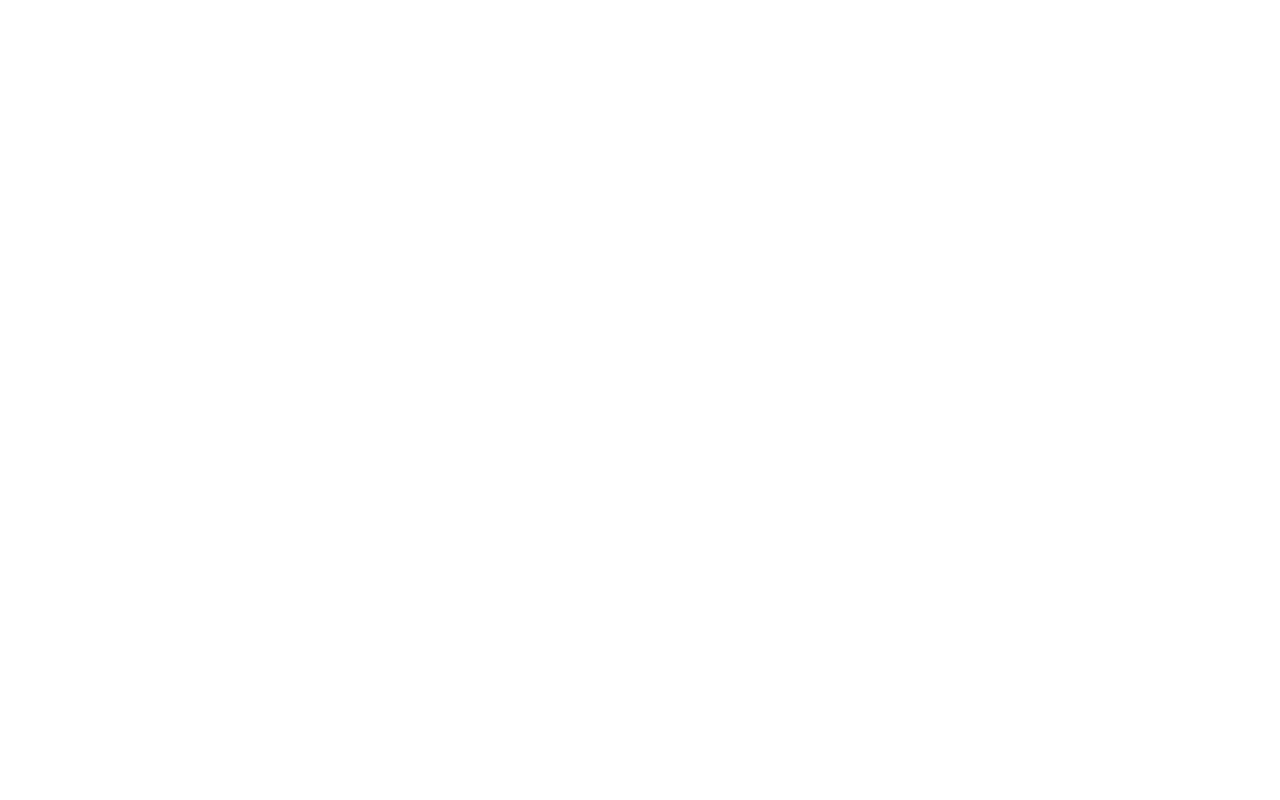
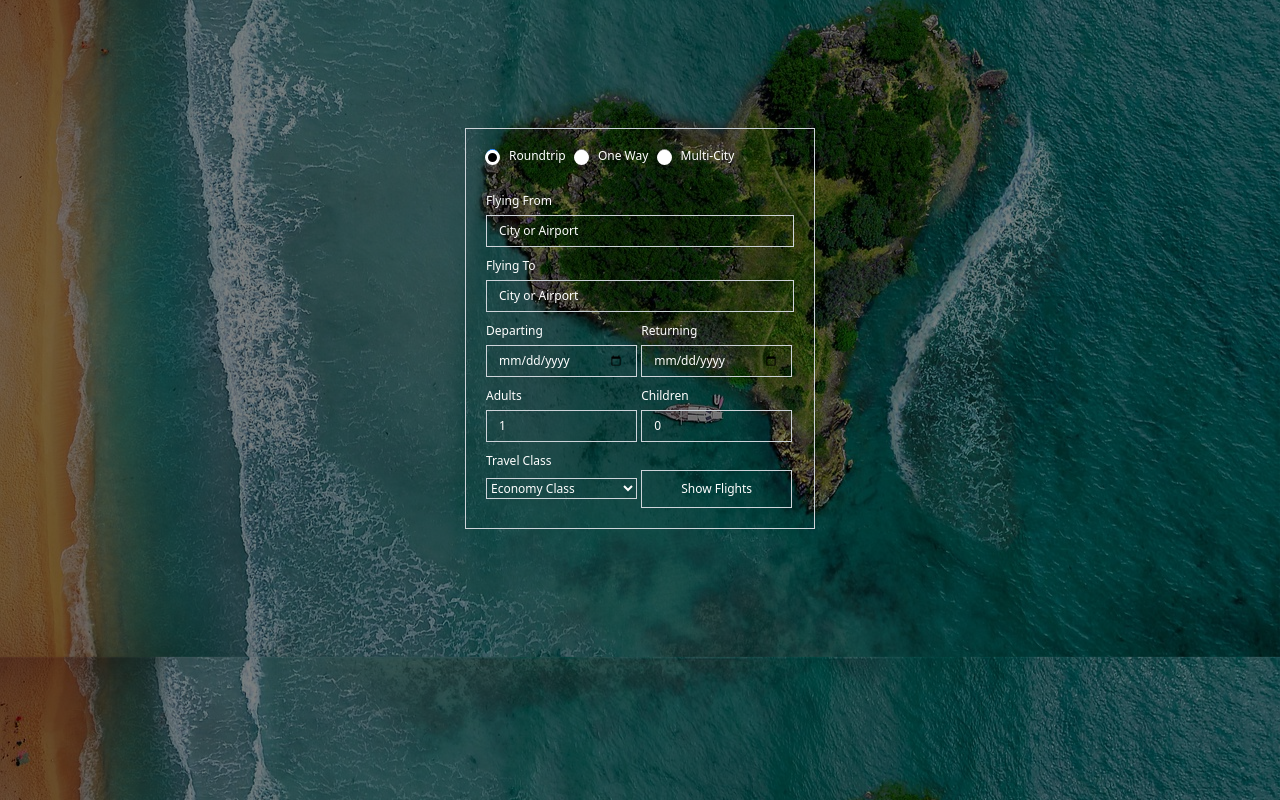
Before and after one commit to Samuelking011/test-website, a website: page HTML/booking.html in a window 1280 px wide. Drawn offline with nearby package versions, Linux system fonts and the light colour scheme.

Commit message:
modified

```diff
--- a/HTML/booking.html
+++ b/HTML/booking.html
@@ -4,8 +4,54 @@
     <meta charset="UTF-8">
     <meta name="viewport" content="width=device-width, initial-scale=1.0">
     <title>Book Your flight</title>
+    <link rel="stylesheet" href="./css/booking.css" />
+    <link rel="stylesheet" href="https://cdn.jsdelivr.net/npm/bootstrap@5.2.3/dist/css/bootstrap.min.css" />
 </head>
 <body>
+    <div class="booking-form-box">
+        <div class="radio-btn">
+            <input type="radio" class="btn" name="check" checked="checked" id="showInfor"><span>Roundtrip</span>
+            <input type="radio" class="btn" name="check"><span>One Way</span>
+            <input type="radio" class="btn" name="check"><span>Multi-City</span>
+        </div>
 
+        <div class="booking-form">
+            <label>Flying From</label>
+            <input type="text" class="form-control" placeholder="City or Airport">
+            <label>Flying To</label>
+            <input type="text" class="form-control" placeholder="City or Airport">
+
+            <div class="input-grp">
+                <label>Departing</label>
+                <input type="date" class="form-control select-date">
+            </div>
+
+            <div class="input-grp">
+                <label>Returning</label>
+                <input type="date" class="form-control select-date">
+            </div>
+
+            <div class="input-grp">
+                <label>Adults</label>
+                <input type="number" class="form-control" value="1">
+            </div>
+
+            <div class="input-grp">
+                <label>Children</label>
+                <input type="number" class="form-control" value="0">
+            </div>
+
+            <div class="input-grp">
+                <label>Travel Class</label>
+                <select class="custom-select">
+                    <option value="1">Economy Class</option>
+                    <option value="2">Business Class</option>
+                </select>
+            </div>
+            <div class="input-grp">
+                <button type="button" class="btn btn-primary flight">Show Flights</button>
+            </div>
+        </div>
+    </div>
 </body>
 </html>
--- /dev/null
+++ b/HTML/css/booking.css
@@ -0,0 +1,116 @@
+body {
+    background-image: linear-gradient(rgba(0,0,0,0.5), rgba(0,0,0,0.5)),url("./images/background.jpg");
+    background-size: cover;
+    background-position: center;
+}
+
+
+.booking-form-box{
+    max-width: 350px;
+    border: 1px solid #ced4da;
+    margin: 10% auto 0;
+
+}
+
+.radio-btn {
+    margin: 0 20px;
+}
+
+.radio-btn .btn {
+    margin: 20px 10px 20px 0;
+    box-shadow: none;
+}
+
+.radio-btn .btn::after {
+    content: '';
+    height: 15px;
+    width: 15px;
+    top: -2px;
+    left: -1px;
+    background-color: #fff;
+    position: relative;
+    display: inline-block;
+    border: 3px solid #fff;
+    visibility: visible;
+    border-radius: 50%;
+}
+
+.radio-btn .btn:checked::after {
+    content: '';
+    background-color: #000;
+    transition: 0.5s;
+}
+
+.radio-btn span {
+    color: #fff;
+    margin-right: 5px;
+    font-size: 12px;
+}
+
+.booking-form {
+    padding: 0 20px 20px;
+}
+
+.booking-form label {
+    margin-bottom: 5px;
+    margin-top: 10px;
+    font-size: 12px;
+    color: #fff;
+}
+
+input::placeholder {
+    color: #fff !important;
+}
+
+.input-grp {
+    width: 151px;
+    display: inline-block;
+}
+
+.form-control {
+    font-size: 12px !important;
+    border-radius: 0 !important;
+    color: #fff !important;
+    background: transparent !important;
+    box-shadow: none !important;
+}
+
+.select-date::-webkit-inner-spin-button, .select-date::-webkit-outer-spin-button {
+    -webkit-appearance: none;
+    margin: 0;
+
+}
+
+.select-date::-webkit-calender-picker-indicator {
+    background: transparent !important;
+}
+
+.custom-select {
+    width: 100%;
+    color: #fff !important;
+    font-size: 12px !important;
+    border: 1px solid #ced4da !important;
+    box-shadow: none !important;
+    border-radius: 0 !important;
+    background: transparent !important;
+}
+
+.custom-select option {
+    color: #333;
+}
+
+.flight {
+    width: 100%;
+    padding: 9px 0 !important;
+    font-size: 12px !important;
+    border: 1px solid #ced4da !important;
+    background: transparent !important;
+    border-radius: 0 !important;
+    box-shadow: none !important;
+}
+
+.flight:hover {
+    background: #fff !important;
+    color: #000 !important;
+    transition: 0.5s;
+}
```
Also changed, not shown: HTML/js/booking.js (added, +14 -0 lines), HTML/css/images/background.jpg (added).
